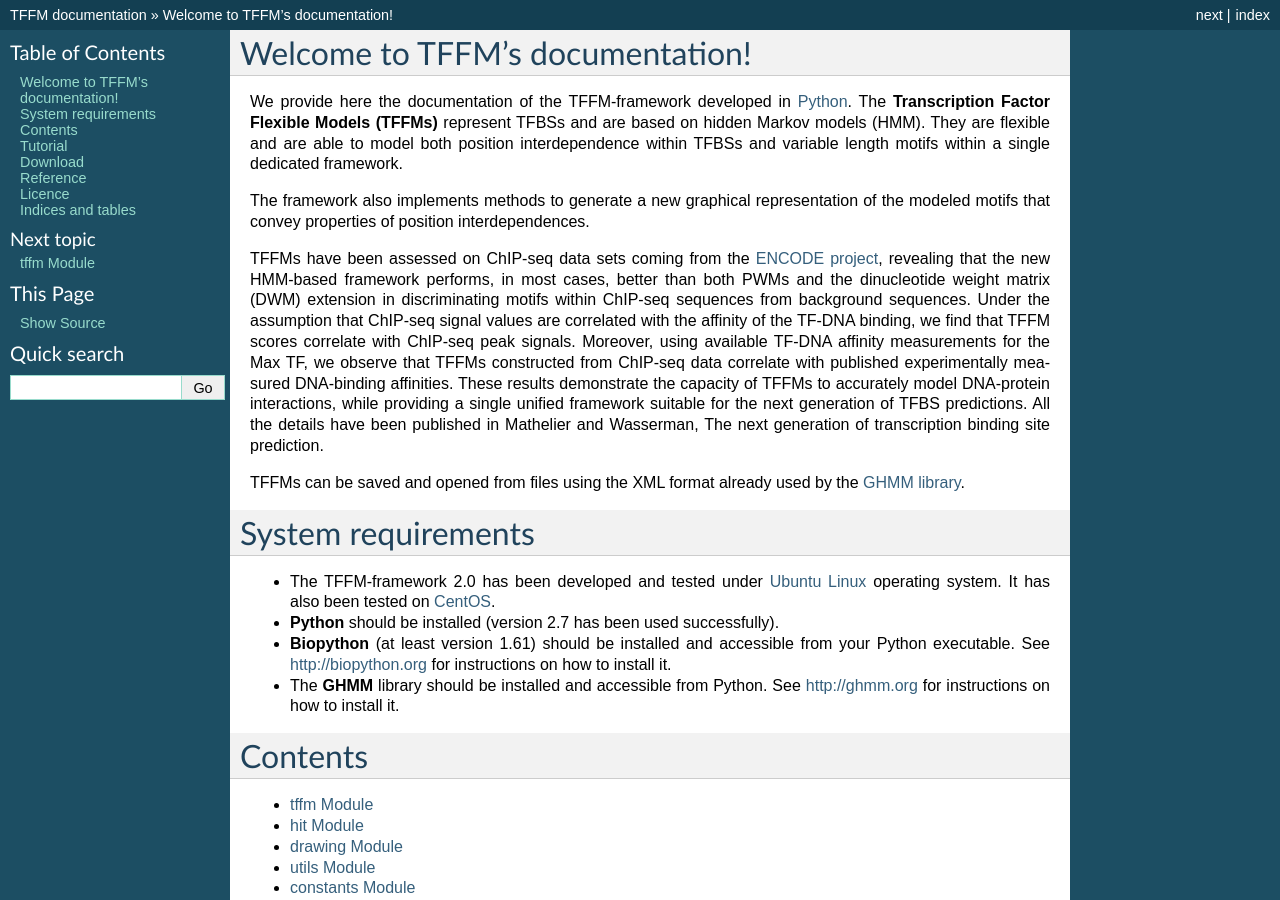
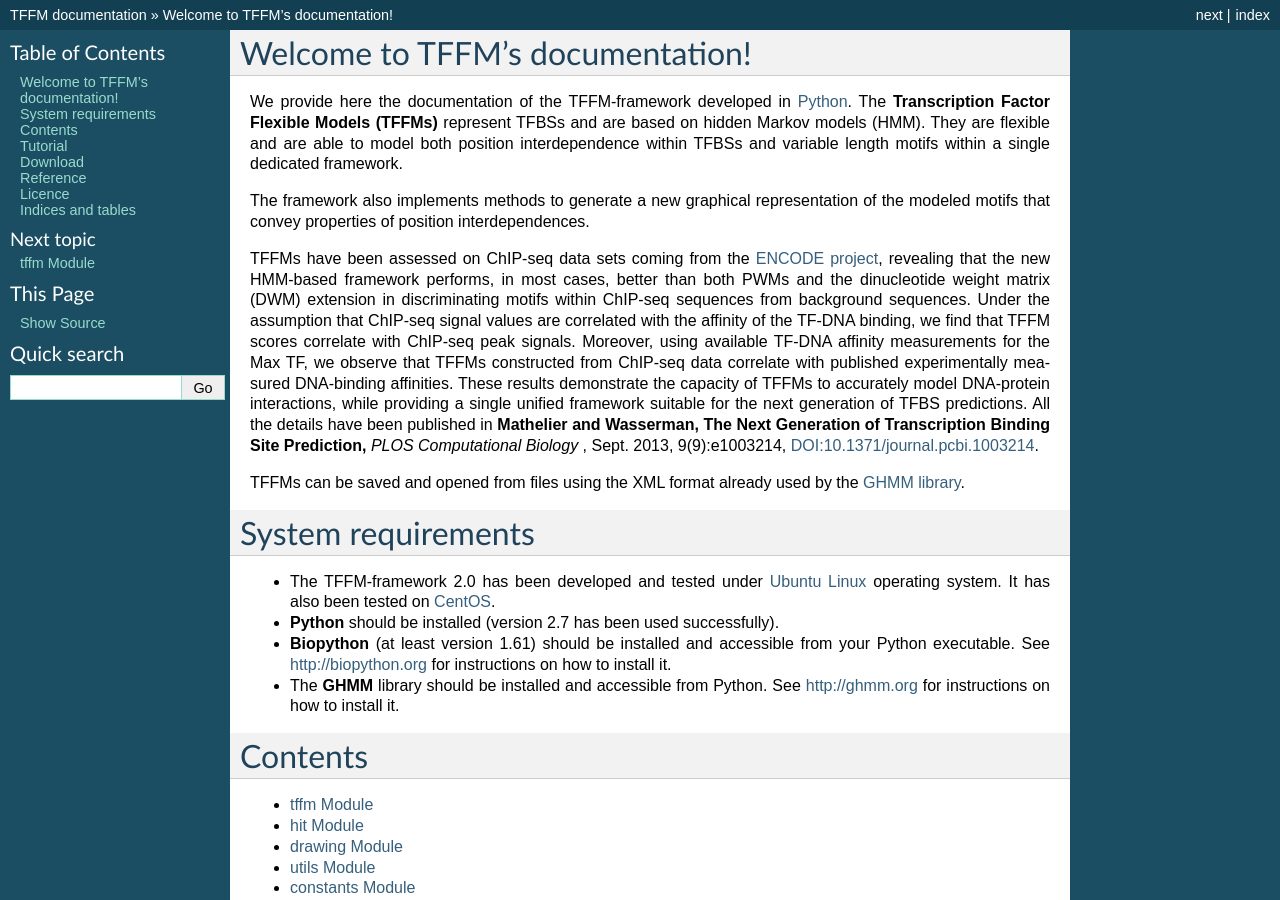
Before and after one commit to wassermanlab/TFFM, a Sphinx documentation site: the page built from doc/index.rst, in a window 1280 px wide and 900 px high. Built offline with Sphinx 7.4.7, drawn with Linux system fonts in a browser that asks for light colours; some of the changed text lies outside the part shown.

Commit message:
Update of the doc with link to paper.

```diff
--- a/doc/index.rst
+++ b/doc/index.rst
@@ -28,8 +28,10 @@ data correlate with published experimentally measured DNA-binding affinities.
 These results demonstrate the capacity of TFFMs to accurately model DNA-protein
 interactions, while providing a single unified framework suitable for the next
 generation of TFBS predictions. All the details have been published in
-Mathelier and Wasserman, The next generation of transcription binding site
-prediction.
+**Mathelier and Wasserman, The Next Generation of Transcription Binding Site
+Prediction,** *PLOS Computational Biology* , Sept. 2013, 9(9):e1003214,
+`DOI:10.1371/journal.pcbi.1003214 <http://www.ploscompbiol.org/article/info%3Adoi%2F10.1371%2Fjournal.pcbi.1003214>`_.
+
 
 TFFMs can be saved and opened from files using the XML format already used by
 the `GHMM library <http://ghmm.org>`_.
@@ -167,8 +169,10 @@ https://github.com/wassermanlab/TFFM.
 Reference
 =========
 
-The TFFMs and the TFFM-framework have been described in Mathelier and
-Wasserman, The next generation of transcription binding site prediction.
+The TFFMs and the TFFM-framework have been described in **Mathelier and
+Wasserman, The Next Generation of Transcription Binding Site Prediction**, *PLOS
+Computational Biology*, Sept. 2013, 9(9):e1003214,
+`DOI:10.1371/journal.pcbi.1003214 <http://www.ploscompbiol.org/article/info%3Adoi%2F10.1371%2Fjournal.pcbi.1003214>`_.
 Please cite this publication when publishing results using the TFFM-framework.
 
 Licence
```
Also changed, not shown: 16 other files.
